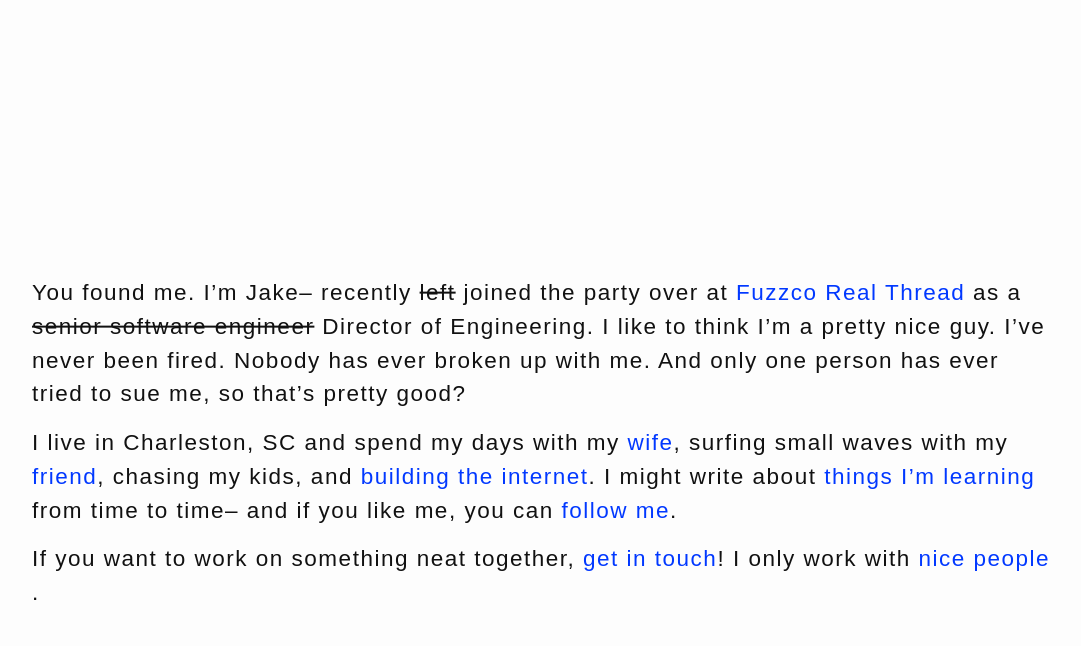
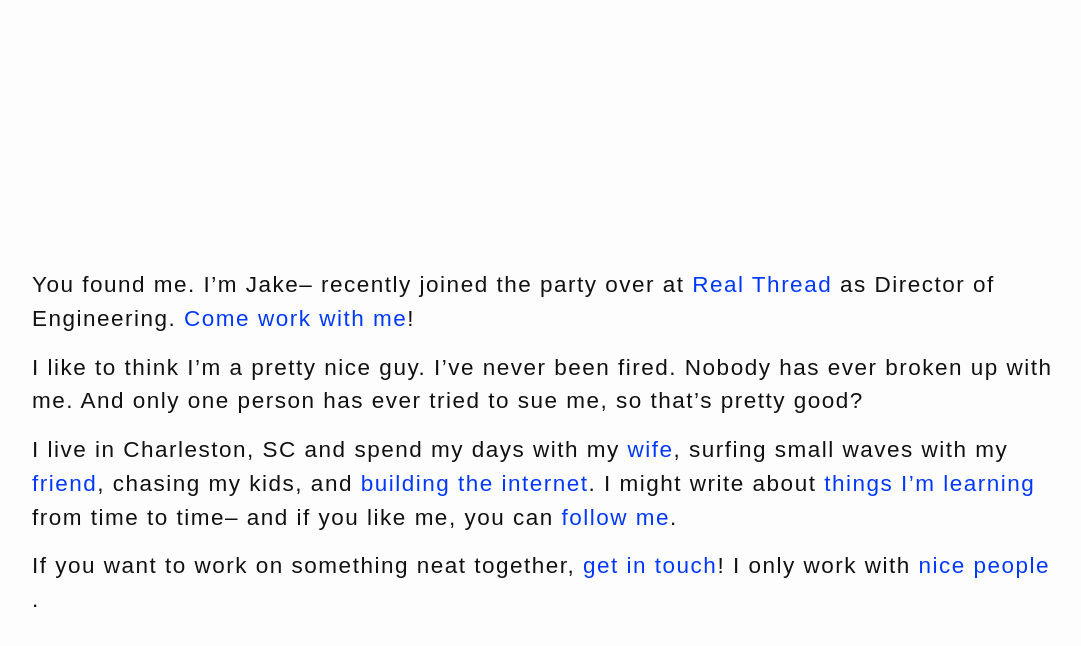
Before and after one commit to jakeleboeuf/jakeleboeuf.github.io, a Jekyll site: the page built from index.md, in a window 1280 px wide. Shown: the top 646 px of the page, without its empty margins (96-1177 px from the left). Built offline with Jekyll 4.4.1, drawn with Linux system fonts in a browser that asks for light colours; some web fonts are replaced.

Commit message:
Update index.md

```diff
--- a/index.md
+++ b/index.md
@@ -7,7 +7,9 @@ permalink: /
 <div class='home bio align-center' markdown='1'>
   <div class='align-center-item' markdown='1'>
 
-You found me. I’m Jake– recently <del>left</del> joined the party over at <del>[Fuzzco](http://fuzzco.com)</del> [Real Thread](https://realthread.com) as a <del>senior software engineer</del> Director of Engineering. I like to think I'm a pretty nice guy. I've never been fired. Nobody has ever broken up with me. And only one person has ever tried to sue me, so that's pretty good?
+You found me. I’m Jake– recently joined the party over at [Real Thread](https://realthread.com) as Director of Engineering. [Come work with me](https://www.realthread.com/about#careers)!
+
+I like to think I'm a pretty nice guy. I've never been fired. Nobody has ever broken up with me. And only one person has ever tried to sue me, so that's pretty good?
 
 I live in Charleston, SC and spend my days with my [wife](http://culturedstyle.com), surfing small waves with my [friend](http://davidstanfieldis.me), chasing my kids, and [building the internet](http://github.com/jakeleboeuf). I might write about [things I'm learning]({{ "/blog" | prepend: site.url }}) from time to time– and if you like me, you can [follow me](http://twitter.com/jakeleboeuf).
 
```
